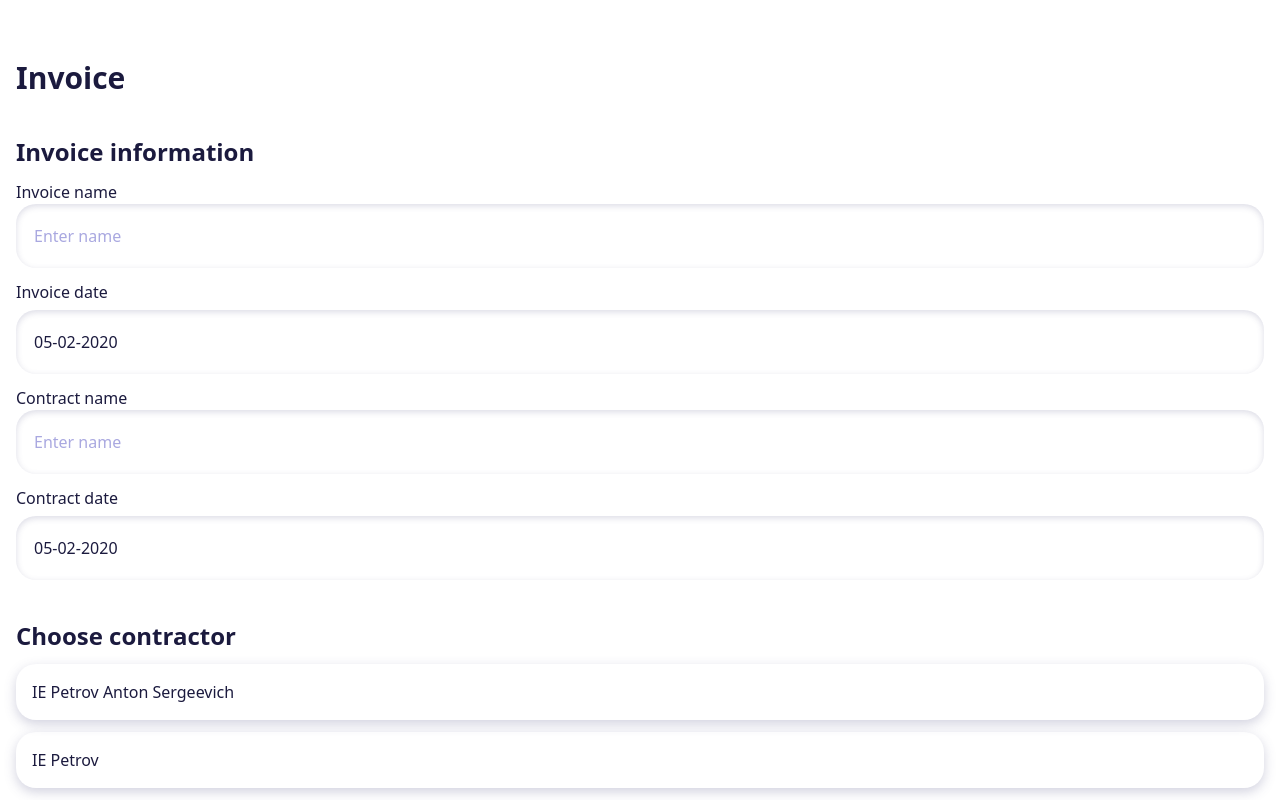
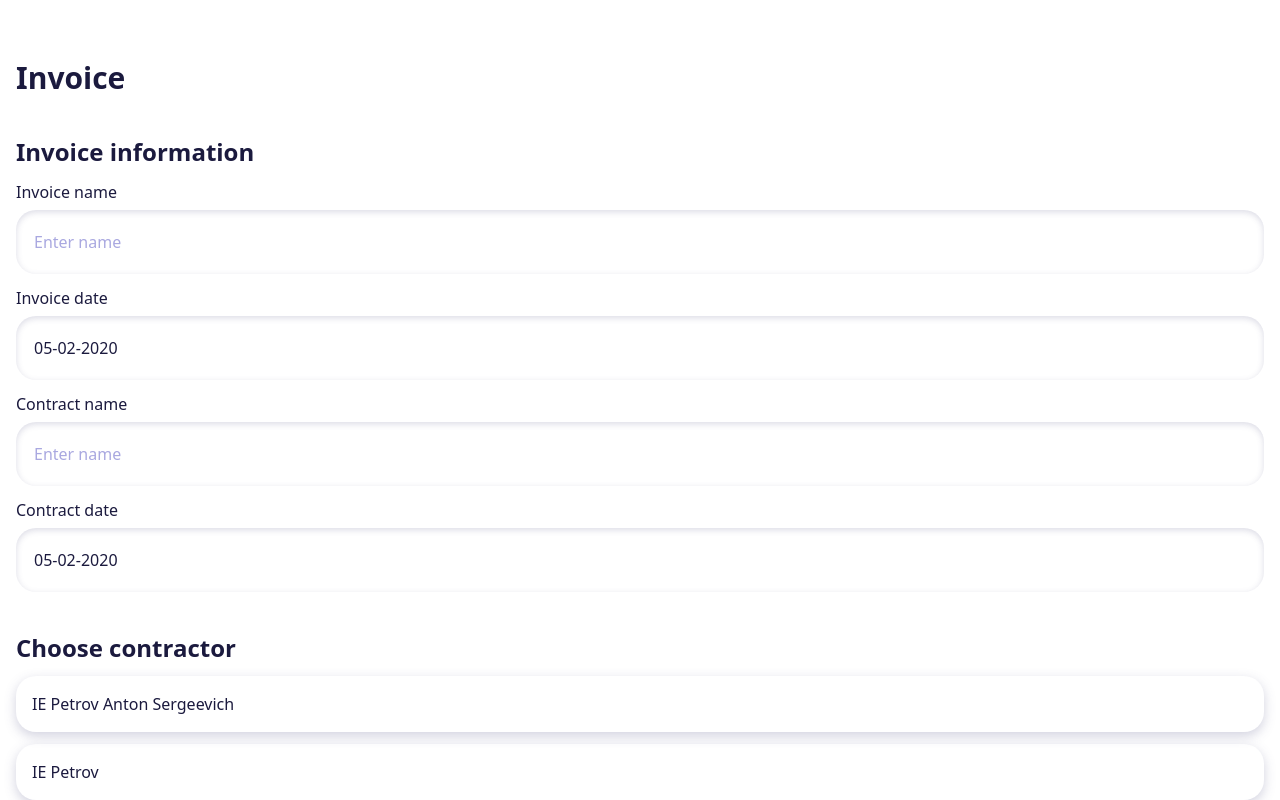
Before and after one commit to mrprfrm/invoicer-client-vue, a Vue app: page / in a window 1280 px wide. Built offline with nearby package versions, Linux system fonts and the light colour scheme.

Commit message:
DateField click behaviour adjustments, InvoiceFormView space between fields.

```diff
--- a/src/components/DateField.vue
+++ b/src/components/DateField.vue
@@ -7,8 +7,8 @@ import DateInput from "@/components/DateInput.vue";
 const field = ref(null);
 const value = ref({ day: 5, month: 2, year: 2020 });
 const state = reactive({
-  lastNonEmptyValue: null,
-  currentSection: false,
+  lastNonEmptySection: null,
+  currentSection: null,
   blurable: true,
   opened: false,
 });
@@ -30,6 +30,12 @@ function onBlur() {
     state.opened = false;
   }
 }
+
+function onMouseDown() {
+  if (state.currentSection !== null) {
+    state.opened = !state.opened;
+  }
+}
 </script>
 
 <template>
@@ -38,8 +44,9 @@ function onBlur() {
       @blur="onBlur"
       @focus="state.opened = true"
       @keydown.esc="state.opened = !state.opened"
-      @click="state.opened = !state.opened"
+      @mousedown="onMouseDown"
       v-model="value"
+      v-model:currentSection="state.currentSection"
     />
     <DatePicker
       @mousedown="state.blurable = false"
--- a/src/components/DateInput.vue
+++ b/src/components/DateInput.vue
@@ -309,12 +309,14 @@ function onCopy() {
     <div class="flex w-full h-full text-base">
       <span
         @click="(evt) => onClick(evt, 0)"
+        @mousedown.stop
         :class="{ 'selected bg-brand-50': currentSection === 0 }"
         class="day"
         >{{ !isNull(day) ? `0${day}`.slice(-2) : "__" }}</span
       >
       <span>-</span>
       <span
+        @mousedown.stop
         @click="(evt) => onClick(evt, 1)"
         :class="{ 'selected bg-brand-50': currentSection === 1 }"
         class="month"
@@ -323,6 +325,7 @@ function onCopy() {
       <span>-</span>
       <span
         @click="(evt) => onClick(evt, 2)"
+        @mousedown.stop
         :class="{ 'selected bg-brand-50': currentSection === 2 }"
         class="year"
         >{{ !isNull(year) ? `000${year}`.slice(-4) : "____" }}</span
--- a/src/views/InvoiceFormView.vue
+++ b/src/views/InvoiceFormView.vue
@@ -76,22 +76,22 @@ function scrollHandler(evt) {
       <div class="flex flex-col space-y-3">
         <h2 class="text-2xl font-semibold">Invoice information</h2>
         <fieldset id="invoice-fields" class="space-y-3 flex flex-col">
-          <div class="relative flex flex-col">
+          <div class="flex flex-col space-y-1.5">
             <label>Invoice name</label>
             <input type="text" placeholder="Enter name" />
           </div>
 
-          <div class="space-y-1.5">
+          <div class="flex flex-col space-y-1.5">
             <label>Invoice date</label>
             <DateField></DateField>
           </div>
 
-          <div class="relative flex flex-col">
+          <div class="flex flex-col space-y-1.5">
             <label>Contract name</label>
             <input type="text" placeholder="Enter name" />
           </div>
 
-          <div class="space-y-1.5">
+          <div class="flex flex-col space-y-1.5">
             <label>Contract date</label>
             <DateField></DateField>
           </div>
```
Also changed, not shown: 1 other file (tests, documents, lock files or other folders).
